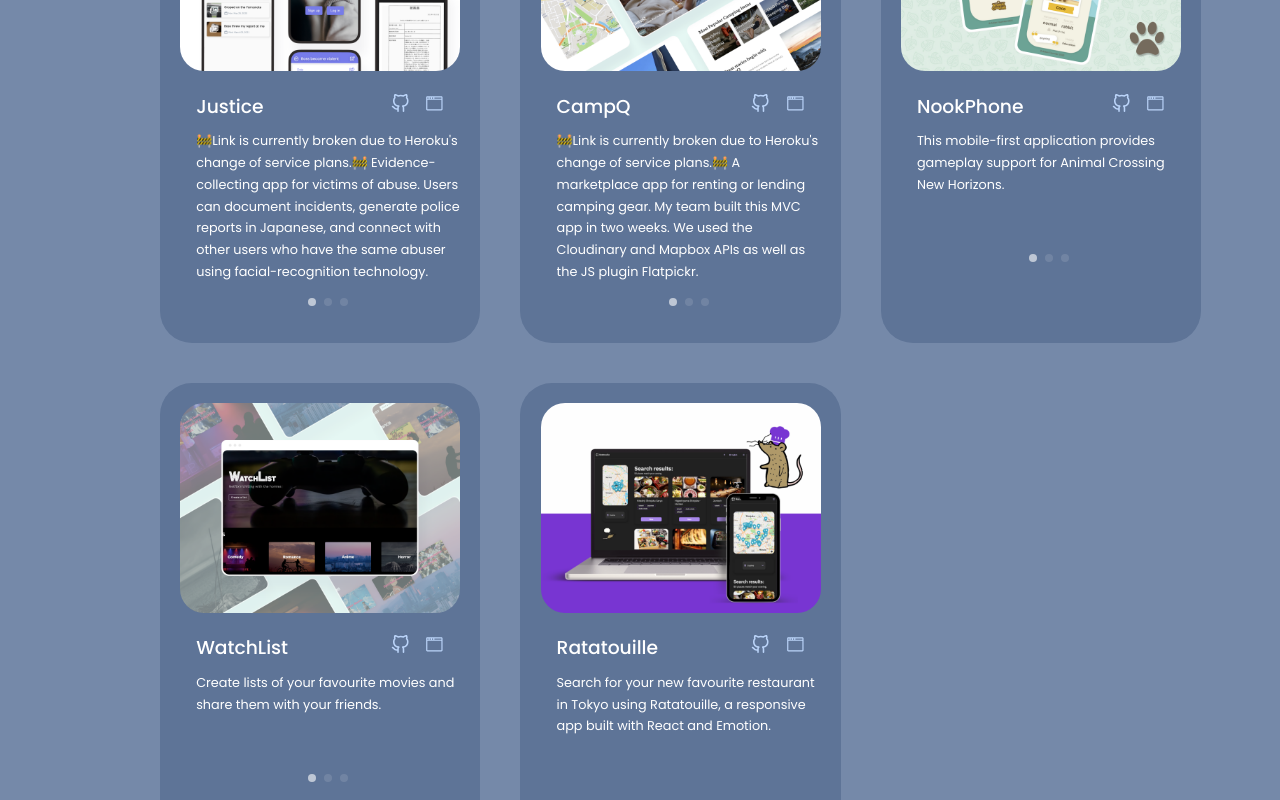
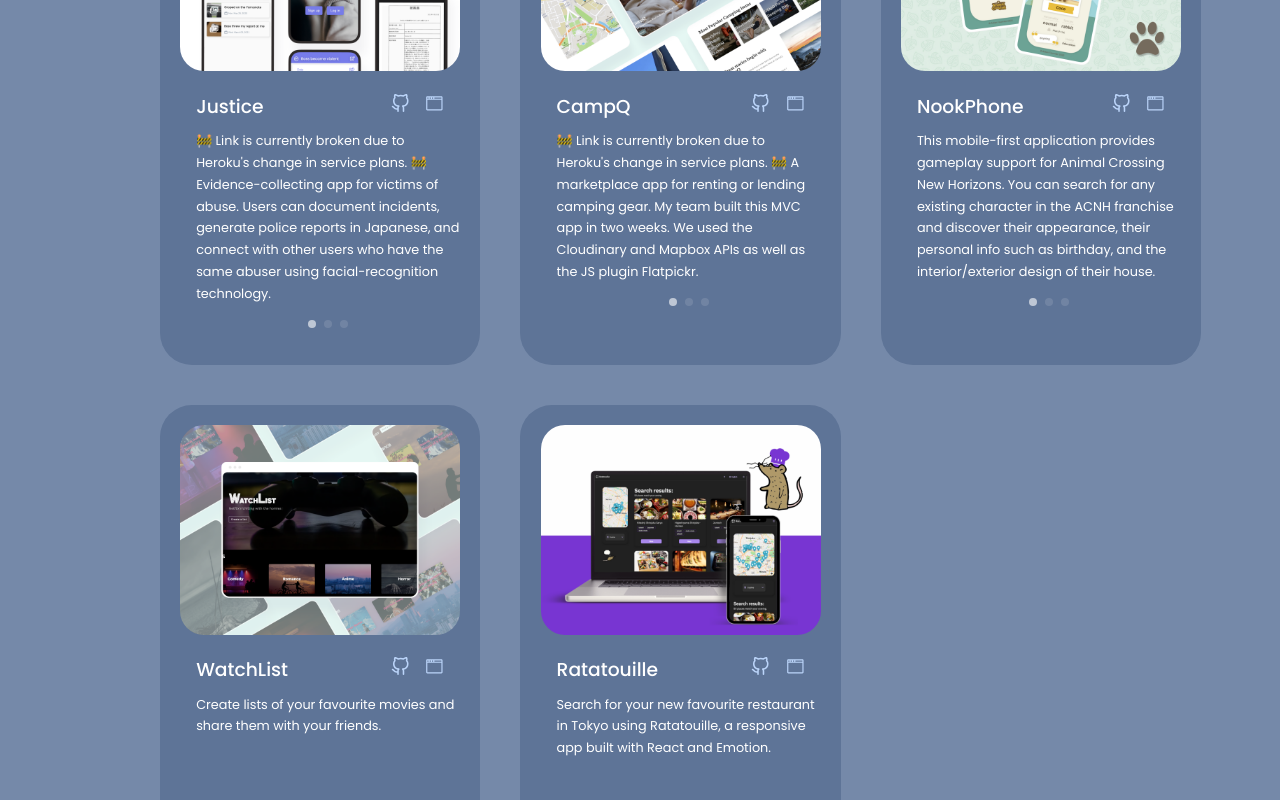
Before and after one commit to AidanFournier/react-portfolio-site, a React (Create React App) app: page / in a window 1280 px wide. Shown: the part 2800-3600 px from the top of the page. Built offline with nearby package versions, Linux system fonts and the light colour scheme.

Commit message:
Swapped out technology devicons and made small edits to text

```diff
--- a/src/data/portfolioData.js
+++ b/src/data/portfolioData.js
@@ -23,21 +23,17 @@ const data = [
       image: JusticeImg,
       title: "Justice",
       stack: [
-        <p>The tech stack:</p>,
-        <span><DiRor /></span>,
-        <span><FaJsSquare /></span>,
-        <span><FaHtml5 /></span>,
-        <span><FaCss3Alt /></span>,
-        <span><FaSass /></span>,
-        <span><SiPostgresql /></span>,
-        <span><SiRedis /></span>,
-        <span><SiHeroku /></span>,
-        <span><SiFigma /></span>
+        <h4>Front-end:</h4>,
+        <p>JavaScript, HTML5, CSS, Sass</p>,
+        <h4>Back-end:</h4>,
+        <p>Ruby on Rails</p>,
+        <p>Others:</p>,
+        <p>Postgres, Redis, Heroku, Figma</p>
       ],
       github: "https://github.com/AidanFournier/justice",
       site: "https://justice-app.herokuapp.com/",
       content: {
-        description: "🚧Link is currently broken due to Heroku's change of service plans.🚧 Evidence-collecting app for victims of abuse. Users can document incidents, generate police reports in Japanese, and connect with other users who have the same abuser using facial-recognition technology.",
+        description: "🚧 Link is currently broken due to Heroku's change in service plans. 🚧 Evidence-collecting app for victims of abuse. Users can document incidents, generate police reports in Japanese, and connect with other users who have the same abuser using facial-recognition technology.",
         role: "As the lead Front-End Developer for this project, I had to think about how to design the app with mobile-first function in mind. I challenged myself by learning how to use Stimulus.js and create wireframes on Figma."
       }
     },
@@ -46,22 +42,17 @@ const data = [
       image: CampQImg,
       title: "CampQ",
       stack: [
-        <p>The tech stack:</p>,
-        <span><DiRor /></span>,
-        <span><FaJsSquare /></span>,
-        <span><FaHtml5 /></span>,
-        <span><FaCss3Alt /></span>,
-        <span><FaBootstrap /></span>,
-        <span><FaSass /></span>,
-        <span><SiPostgresql /></span>,
-        <span><SiRedis /></span>,
-        <span><SiHeroku /></span>,
-        <span><SiFigma /></span>
+        <h4>Front-end:</h4>,
+        <p>JavaScript, HTML5, CSS, Sass, Bootstrap</p>,
+        <h4>Back-end:</h4>,
+        <p>Ruby on Rails</p>,
+        <p>Others:</p>,
+        <p>Postgres, Redis, Heroku, Figma</p>
       ],
       github: "https://github.com/AidanFournier/CampQ",
       site: "https://campq.herokuapp.com/",
       content: {
-        "description": "🚧Link is currently broken due to Heroku's change of service plans.🚧 A marketplace app for renting or lending camping gear. My team built this MVC app in two weeks. We used the Cloudinary and Mapbox APIs as well as the JS plugin Flatpickr.",
+        "description": "🚧 Link is currently broken due to Heroku's change in service plans. 🚧 A marketplace app for renting or lending camping gear. My team built this MVC app in two weeks. We used the Cloudinary and Mapbox APIs as well as the JS plugin Flatpickr.",
         "role": "As the Project Manager, I learned invaluable skills in organizing my team and communicating with them using platforms such as Slack, Trello, and Github."
       }
     },
@@ -70,19 +61,15 @@ const data = [
       image: NookPhoneImg,
       title: "NookPhone",
       stack: [
-        <p>The tech stack:</p>,
-        <span><SiReact /></span>,
-        <span><FaJsSquare /></span>,
-        <span><FaHtml5 /></span>,
-        <span><FaCss3Alt /></span>,
-        <span><FaSass /></span>,
-        <span><SiFigma /></span>,
-        <span><SiCanva /></span>
+        <h4>Front-end:</h4>,
+        <p>React, JavaScript, HTML5, CSS, Sass</p>,
+        <p>Others:</p>,
+        <p>Netlify, Postman, Figma, Canva</p>
       ],
       github: "https://github.com/AidanFournier/acnh-nook-phone",
       site: "https://acnh-nookphone.com/",
       content: {
-        description: "This mobile-first application provides gameplay support for Animal Crossing New Horizons.",
+        description: "This mobile-first application provides gameplay support for Animal Crossing New Horizons. You can search for any existing character in the ACNH franchise and discover their appearance, their personal info such as birthday, and the interior/exterior design of their house.",
         role: "This is my first independent project built with React.js. Along with using hooks for State and Effect, I challenged myself by using Axios to support the API calls in the app."
       }
     },
@@ -91,16 +78,12 @@ const data = [
       image: WatchListImg,
       title: "WatchList",
       stack: [
-        <p>The tech stack:</p>,
-        <span><DiRor /></span>,
-        <span><FaJsSquare /></span>,
-        <span><FaHtml5 /></span>,
-        <span><FaCss3Alt /></span>,
-        <span><FaBootstrap /></span>,
-        <span><FaSass /></span>,
-        <span><SiPostgresql /></span>,
-        <span><SiHeroku /></span>,
-        <span><SiFigma /></span>
+        <h4>Front-end:</h4>,
+        <p>JavaScript, HTML5, CSS, Sass, Bootstrap</p>,
+        <h4>Back-end:</h4>,
+        <p>Ruby on Rails</p>,
+        <p>Others:</p>,
+        <p>Postgres, Render, Figma, Postman</p>
       ],
       github: "https://github.com/AidanFournier/justice",
       site: "https://watchlist-yhqh.onrender.com/",
@@ -114,11 +97,10 @@ const data = [
       image: RatatouilleImg,
       title: "Ratatouille",
       stack: [
-        <p>The tech stack:</p>,
-        <span><FaJsSquare /></span>,
-        <span><FaHtml5 /></span>,
-        <span><SiHeroku /></span>,
-        <span><SiFigma /></span>
+        <h4>Front-end:</h4>,
+        <p>React, Emotion, Storybook</p>,
+        <p>Others:</p>,
+        <p>Netlify, Postman, Figma, Canva</p>
       ],
       github: "https://github.com/AidanFournier/ratatouille",
       site: "https://chic-pegasus-d27631.netlify.app/restaurants/",
```
